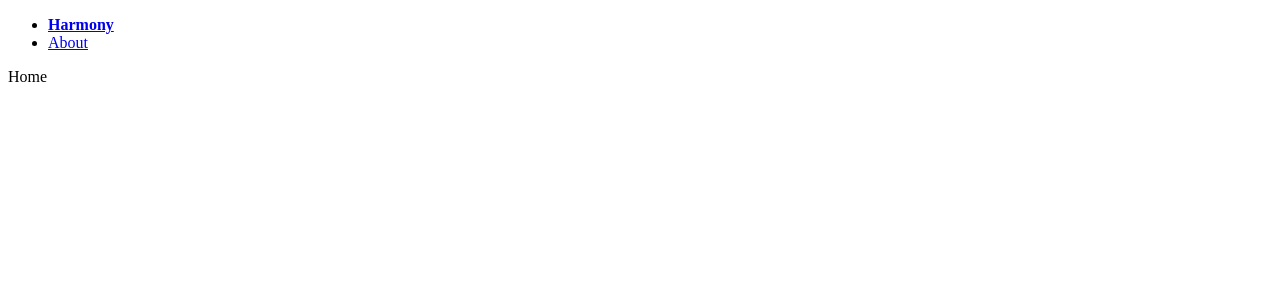
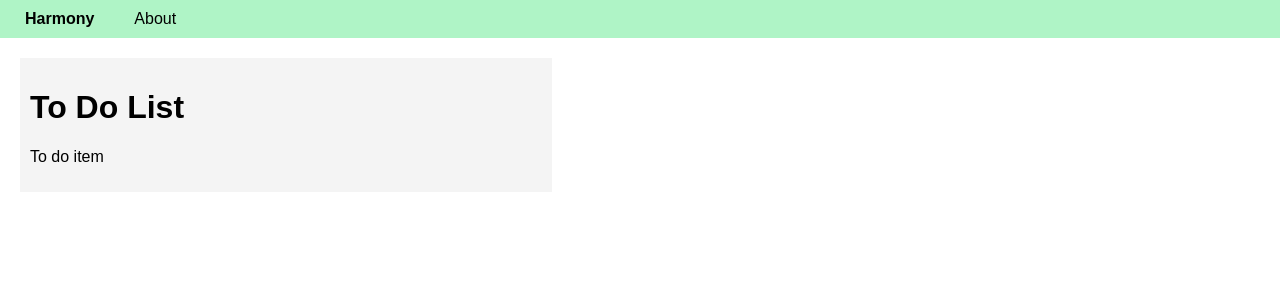
Before and after one commit to keeley1/harmony-app, a React (Create React App) app in the folder client/: page / in a window 1280 px wide. Shown: the top 300 px of the page. Built offline with nearby package versions, Linux system fonts and the light colour scheme; the HTML template or start-up script is replaced by a standard one.

Commit message:
client navbar styling

```diff
--- /dev/null
+++ b/client/src/app.css
@@ -0,0 +1,43 @@
+body {
+    margin: 0;
+    font-family: Arial, Helvetica, sans-serif;
+}
+
+.nav-list {
+    margin-top: 0;
+    list-style-type: none;
+    background-color: #AFF4C6;
+}
+
+.nav-container {
+    display: flex;
+    padding: 10px;
+}
+
+.nav-flex {
+    margin-left: 30px;
+}
+
+.nav-title {
+    margin-left: -30px;
+}
+
+.nav-item {
+    text-decoration: none;
+    color: black;
+    transition: 0.4s ease;
+    padding: 5px;
+    border-radius: 5px;
+}
+
+.nav-item:hover {
+    background-color: #dcffe7;
+}
+
+/*dashboard to do styling*/
+.todo-container {
+    margin: 20px;
+    padding: 10px;
+    background-color: #f4f4f4;
+    width: 40%;
+}
--- a/client/src/components/navbar.jsx
+++ b/client/src/components/navbar.jsx
@@ -1,5 +1,6 @@
 import React from "react";
 import { NavLink } from "react-router-dom";
+import "../app.css";
 
 const navbar = () => {
     return (
--- a/client/src/pages/home.jsx
+++ b/client/src/pages/home.jsx
@@ -3,7 +3,10 @@ import React from "react";
 const home = () => {
     return (
         <>
-        <p>Home</p>
+        <div className="todo-container">
+            <h1 className="todo-title">To Do List</h1>
+            <p className="todo-item">To do item</p>
+        </div>
         </>
     )
 }
```
